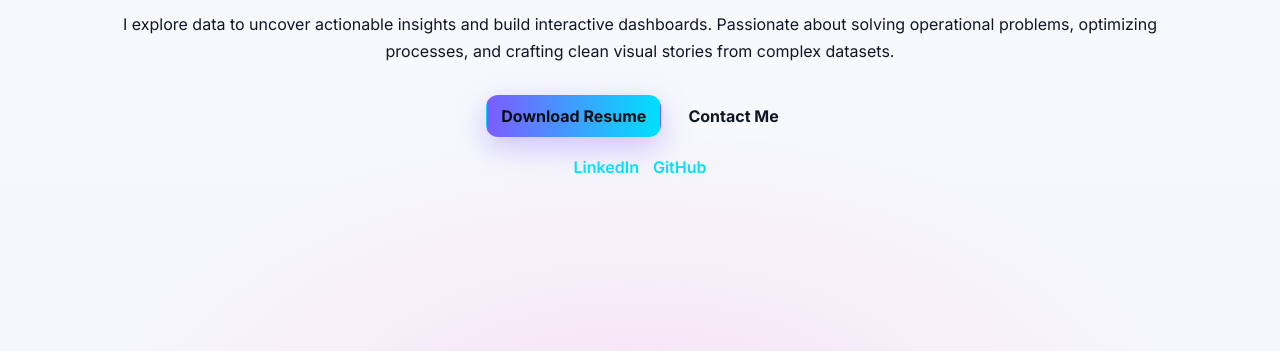
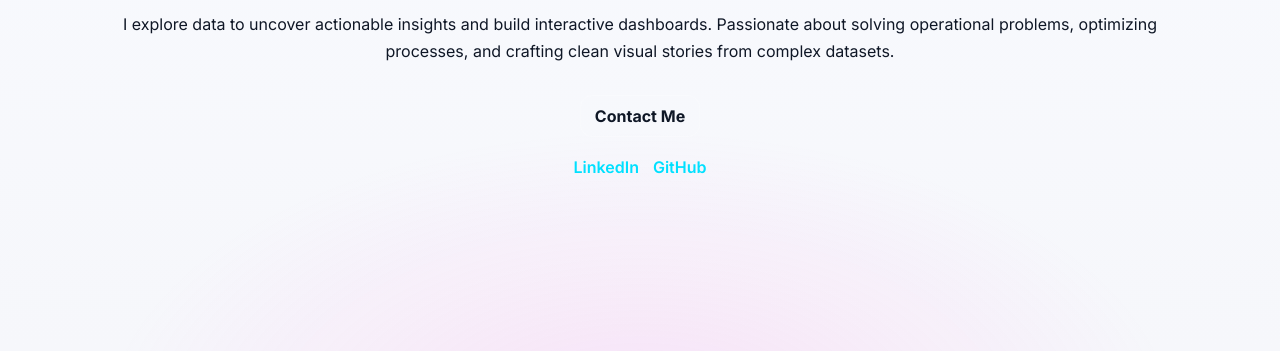
Before and after one commit to tttriptti/Portfolio2, a plain HTML site: page Akshat Portfolio/index.html in a window 1280 px wide. Shown: the part 449-800 px from the top of the page. Drawn offline with Linux system fonts and the light colour scheme.

Commit message:
first commit

```diff
--- a/Akshat Portfolio/index.html
+++ b/Akshat Portfolio/index.html
@@ -53,7 +53,6 @@
               operational problems, optimizing processes, and crafting clean visual stories from complex datasets.
             </p>
             <div class="cta-group">
-              <a class="btn btn-primary" href="assets/resume/Akshat_Gupta_Resume.pdf" target="_blank" rel="noopener" download>Download Resume</a>
               <a class="btn btn-secondary" href="#contact">Contact Me</a>
             </div>
             <div class="socials">
```
